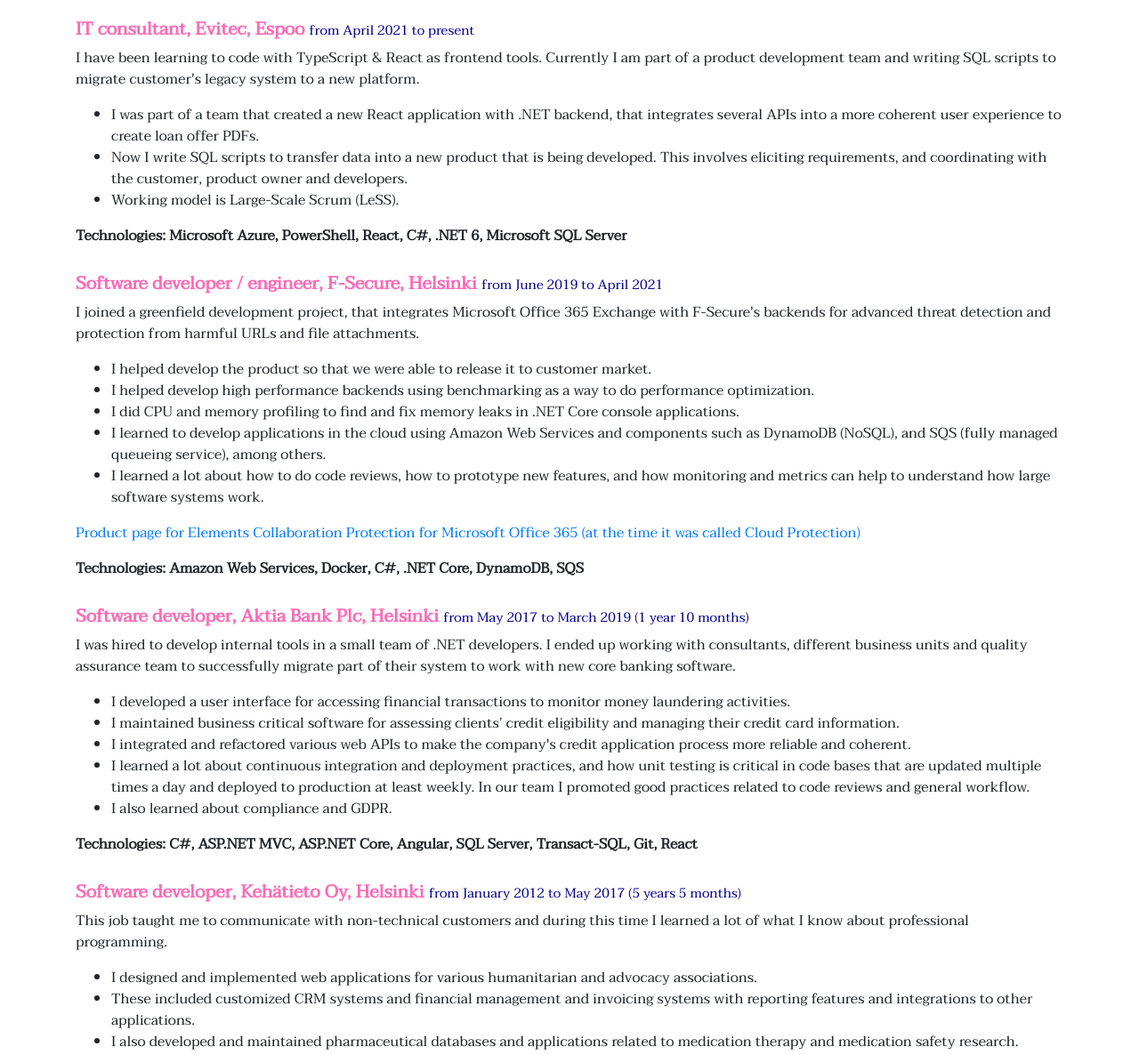
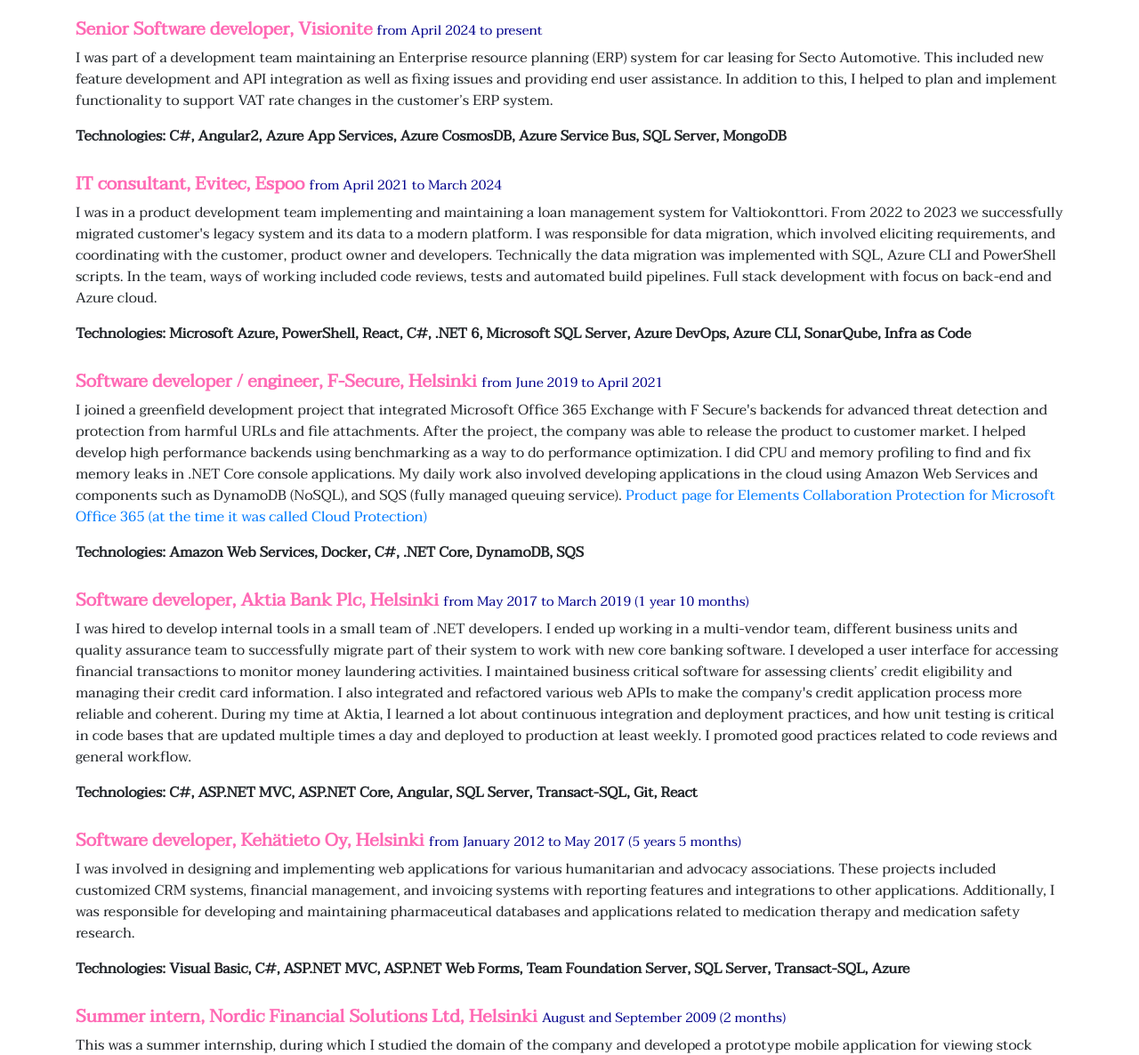
Before and after one commit to hannelotta/hannelotta.github.io, a plain HTML site: page index.html in a window 1280 px wide. Shown: the part 455-1641 px from the top of the page at 89% size. Drawn offline with nearby package versions, Linux system fonts and the light colour scheme; a script that the page names is missing.

Commit message:
Update work experience

```diff
--- a/index.html
+++ b/index.html
@@ -21,12 +21,8 @@
                   <h1>Hanne-Lotta Mäenpää</h1>
                   <h2>Curriculum vitae</h2>
                   <p>
-                     I have been working as a software developer since 2012. I have built and maintained web applications using the .NET framework.
+                     I have been working as a software developer since 2012. I have built and maintained web applications using .NET.
                      I also have experience in database migration and microservice integration.
-                  </p>
-                  <p>
-                     For the last couple of years I have been working with backend technologies,
-                     mainly using .NET Core 3.1.
                   </p>
 				  <p>
 				     You can contact me at hannelotta (at) gmail.com.
@@ -38,49 +34,52 @@
                   My work experience
                </h3>
                <h4>
-                  IT consultant, Evitec, Espoo
-                  <small>from April 2021 to present</small>
+                  Senior Software developer, Visionite
+                  <small>from April 2024 to present</small>
                </h4>
                <p>
-                  I have been learning to code with TypeScript & React as frontend tools.
-                  Currently I am part of a product development team and writing SQL scripts
-                  to migrate customer's legacy system to a new platform.
-                  <ul>
-                     <li>I was part of a team that created a new React application with .NET backend, that integrates several APIs
-                        into a more coherent user experience to create loan offer PDFs.</li>
-                     <li>Now I write SQL scripts to transfer data into a new product that is being developed.
-                        This involves eliciting requirements, and coordinating with the customer, product owner and developers.</li>
-                     <li>Working model is Large-Scale Scrum (LeSS).</li>
-                  </ul>
+                  I was part of a development team maintaining an Enterprise resource planning (ERP) system for
+                  car leasing for Secto Automotive. This included new feature development and API integration as
+                  well as fixing issues and providing end user assistance. In addition to this, I helped to plan and
+                  implement functionality to support VAT rate changes in the customer’s ERP system.
+               </p>
+               <p class="highlight">
+                  Technologies: C#, Angular2, Azure App Services, Azure CosmosDB, Azure Service Bus, SQL
+                  Server, MongoDB
+               </p>
+               <h4>
+                  IT consultant, Evitec, Espoo
+                  <small>from April 2021 to March 2024</small>
+               </h4>
+               <p>
+                  I was in a product development team implementing and maintaining a loan management system
+                  for Valtiokonttori. From 2022 to 2023 we successfully migrated customer's legacy system and its
+                  data to a modern platform. I was responsible for data migration, which involved eliciting
+                  requirements, and coordinating with the customer, product owner and developers. Technically the
+                  data migration was implemented with SQL, Azure CLI and PowerShell scripts. In the team, ways of
+                   working included code reviews, tests and automated build pipelines. Full stack development with
+                  focus on back-end and Azure cloud.
 
                   <div class="no-print">
                      <div data-iframe-width="150" data-iframe-height="270" data-share-badge-id="01055541-aea5-4cd4-b45e-5b01c383bb04" data-share-badge-host="https://www.credly.com"></div><script type="text/javascript" async src="//cdn.credly.com/assets/utilities/embed.js"></script>
                   </div>
                </p>
                <p class="highlight">
-                  Technologies: Microsoft Azure, PowerShell, React, C#, .NET 6, Microsoft SQL Server
+                  Technologies: Microsoft Azure, PowerShell, React, C#, .NET 6, Microsoft SQL Server, Azure DevOps, Azure CLI, SonarQube, Infra as Code
                </p>
                <h4>
                   Software developer / engineer, F-Secure, Helsinki
                   <small>from June 2019 to April 2021</small>
                </h4>
                <p>
-                  I joined a greenfield development project, that integrates Microsoft Office 365 Exchange with F-Secure's backends
-                  for advanced threat detection and protection from harmful URLs and file attachments.
-                  <ul>
-                     <li>I helped develop the product so that we were able to release it to customer market.</li>
-                     <li>I helped develop high performance backends using benchmarking as a way to do performance optimization.</li>
-                     <li>I did CPU and memory profiling to find and fix memory leaks in .NET Core console applications.</li>
-                     <li>I learned to develop applications in the cloud using Amazon Web Services and components such as DynamoDB (NoSQL),
-                        and SQS (fully managed queueing service), among others.</li>
-                     <li>I learned a lot about how to do code reviews, how to prototype new features,
-                        and how monitoring and metrics can help to understand how large software systems work.</li>
-                  </ul>
-
-                  <div class="no-print">
-                     <div data-iframe-width="350" data-iframe-height="270" data-share-badge-id="1a69be0c-355c-4d46-a499-2aeeedf93511" data-share-badge-host="https://www.youracclaim.com"></div><script type="text/javascript" async src="//cdn.youracclaim.com/assets/utilities/embed.js"></script>
-                  </div>
-
+                  I joined a greenfield development project that integrated Microsoft Office 365 Exchange with F
+                  Secure's backends for advanced threat detection and protection from harmful URLs and file
+                  attachments. After the project, the company was able to release the product to customer market.
+                  I helped develop high performance backends using benchmarking as a way to do performance
+                  optimization. I did CPU and memory profiling to find and fix memory leaks in .NET Core console
+                  applications. My daily work also involved developing applications in the cloud using Amazon Web
+                  Services and components such as DynamoDB (NoSQL), and SQS (fully managed queuing
+                  service).
                   <a href="https://www.withsecure.com/en/solutions/software-and-services/elements-collaboration-protection">
                      Product page for Elements Collaboration Protection for Microsoft Office 365
                      (at the time it was called Cloud Protection)
@@ -94,24 +93,17 @@
                   <small>from May 2017 to March 2019 (1 year 10 months)</small>
                </h4>
                <p>
-                  I was hired to develop internal tools in a small team of .NET developers.
-                  I ended up working with consultants, different business units and quality assurance team
-                  to successfully migrate part of their system to work with new core banking software.
-                  <ul>
-                     <li>
-                        I developed a user interface for accessing financial transactions to monitor money laundering activities.
-                     </li>
-                     <li>
-                        I maintained business critical software for assessing clients’ credit eligibility and managing their credit card information.
-                     </li>
-                     <li>
-                        I integrated and refactored various web APIs to make the company's credit application process more reliable and coherent.
-                     </li>
-                     <li>
-                        I learned a lot about continuous integration and deployment practices, and how unit testing is critical in code bases that are updated multiple times a day and deployed to production at least weekly. In our team I promoted good practices related to code reviews and general workflow.
-                     </li>
-                     <li>I also learned about compliance and GDPR.</li>
-                  </ul>
+                  I was hired to develop internal tools in a small team of .NET developers. I ended up working in a
+                  multi-vendor team, different business units and quality assurance team to successfully migrate part
+                   of their system to work with new core banking software.
+                   I developed a user interface for accessing financial transactions to monitor money laundering
+                  activities. I maintained business critical software for assessing clients’ credit eligibility and
+                  managing their credit card information.
+                   I also integrated and refactored various web APIs to make the company's credit application
+                  process more reliable and coherent. During my time at Aktia, I learned a lot about continuous
+                  integration and deployment practices, and how unit testing is critical in code bases that are
+                  updated multiple times a day and deployed to production at least weekly. I promoted good
+                  practices related to code reviews and general workflow.
                </p>
                <p class="highlight">
                   Technologies: C#, ASP.NET MVC, ASP.NET Core, Angular, SQL Server, Transact-SQL, Git, React
@@ -121,19 +113,11 @@
                   <small>from January 2012 to May 2017 (5 years 5 months)</small>
                </h4>
                <p>
-                  This job taught me to communicate with non-technical customers and during this time I learned a lot of what I know about professional programming.
-                  <ul>
-                     <li>
-                        I designed and implemented web applications for various humanitarian and advocacy associations.
-                     </li>
-                     <li>
-                        These included customized CRM systems and financial management and invoicing systems with reporting features and integrations to other applications.
-                     </li>
-                     <li>
-                        I also developed and maintained pharmaceutical databases and applications related to medication therapy and
-                  medication safety research.
-                     </li>
-                  </ul>
+                  I was involved in designing and implementing web applications for various humanitarian and
+                  advocacy associations. These projects included customized CRM systems, financial management,
+                   and invoicing systems with reporting features and integrations to other applications. Additionally, I
+                  was responsible for developing and maintaining pharmaceutical databases and applications
+                  related to medication therapy and medication safety research.
                </p>
                <p class="highlight">
                   Technologies: Visual Basic, C#, ASP.NET MVC, ASP.NET Web Forms, Team Foundation Server, SQL Server, Transact-SQL, Azure
@@ -191,7 +175,7 @@
       </div>
       <footer class="footer text-muted">
          <div class="container">
-            &copy; 2022 - hannis
+            &copy; 2025 - hannis
          </div>
       </footer>
    </body>
```
